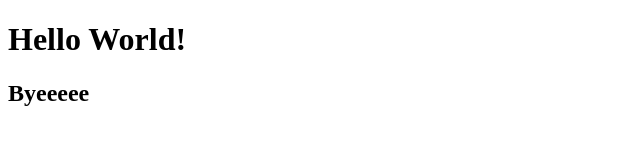
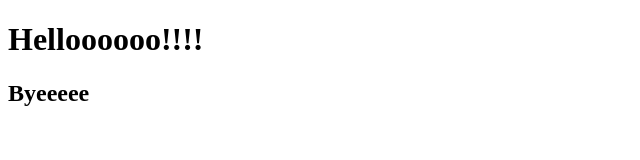
Before and after one commit to JGrayCodes/resume, a plain HTML site: page index.html in a window 1280 px wide. Shown: the full height of the page, 0-640 px from the left. Drawn offline with Linux system fonts and the light colour scheme.

Commit message:
Edited Hello

```diff
--- a/index.html
+++ b/index.html
@@ -9,11 +9,7 @@
 
 
 
-<h1>
-    Hello World!
-
-</h1>
-
+<h1> Helloooooo!!!! </h1>
 <h2>
 
     Byeeeee </h2>
```
